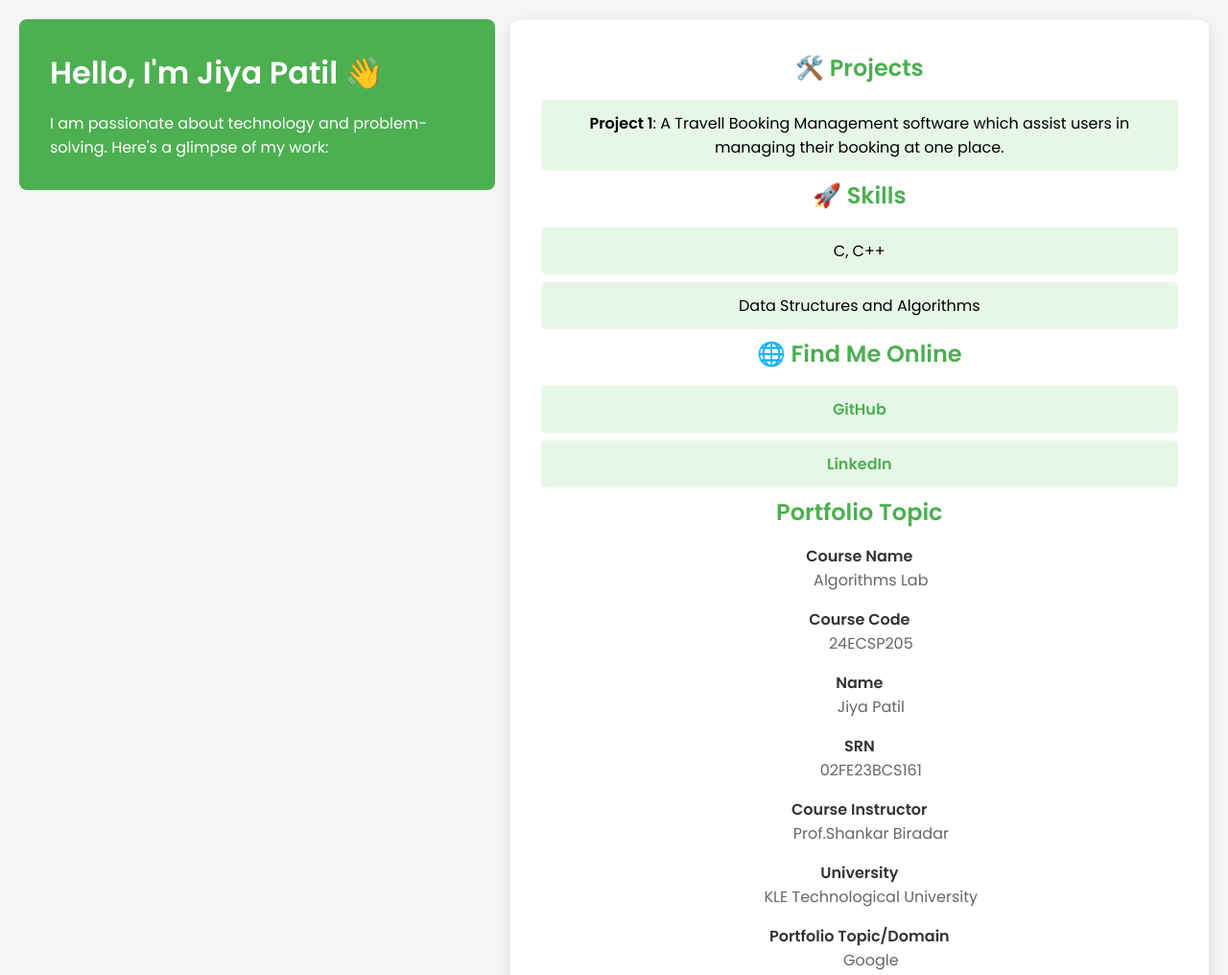
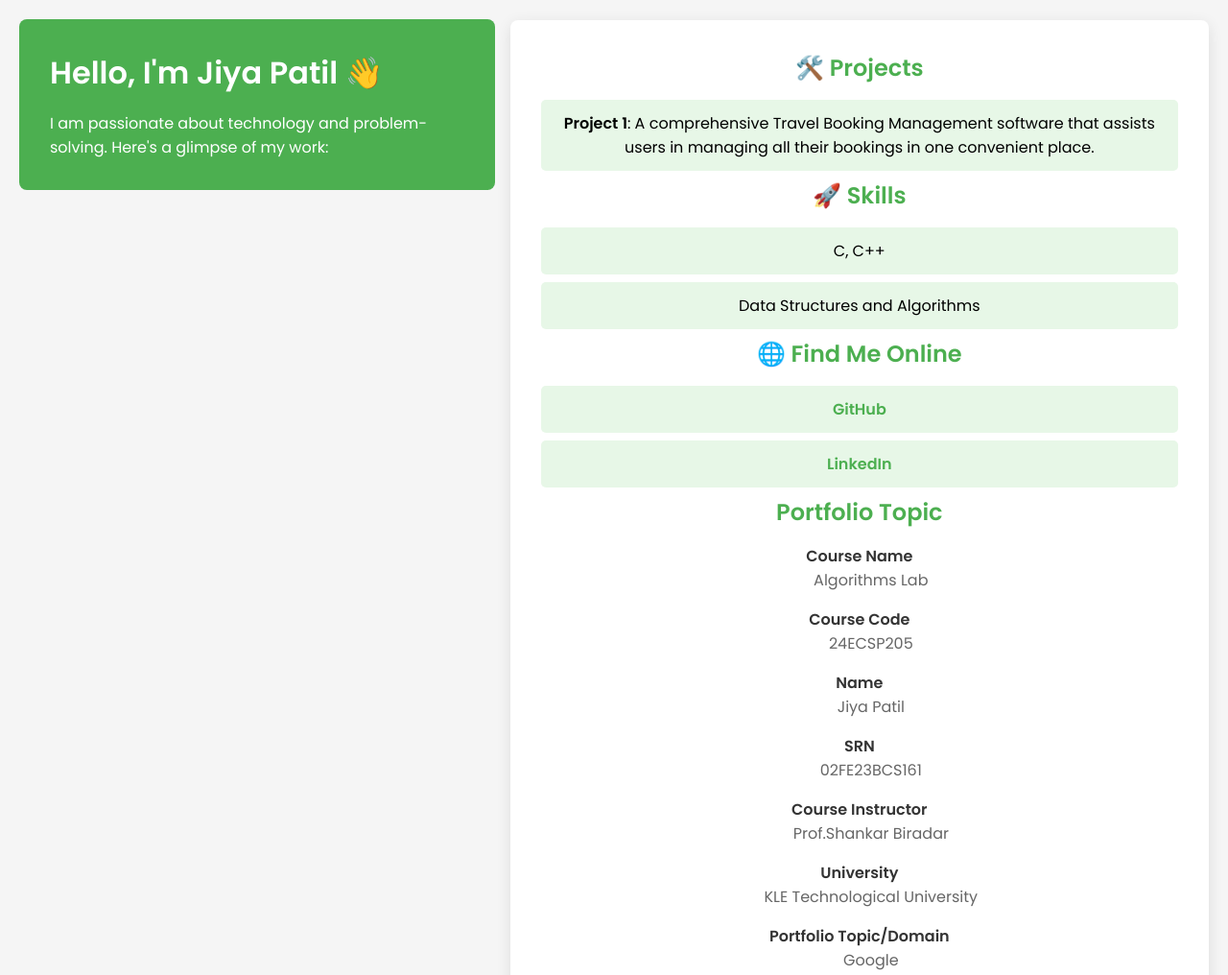
Before and after one commit to JiyaPatil34/portfolio.github.io, a plain HTML site: page index.html in a window 1280 px wide. Shown: the top 1016 px of the page at 96% size. Drawn offline with Linux system fonts and the light colour scheme.

Commit message:
Update index.html

```diff
--- a/index.html
+++ b/index.html
@@ -16,7 +16,7 @@
     <section>
         <h2>🛠️ Projects</h2>
         <ul>
-            <li><strong>Project 1</strong>: A Travell Booking Management software which assist users in managing their booking at one place.</li>
+            <li><strong>Project 1</strong>: A comprehensive Travel Booking Management software that assists users in managing all their bookings in one convenient place.</li>
         </ul>
 
         <h2>🚀 Skills</h2>
```
